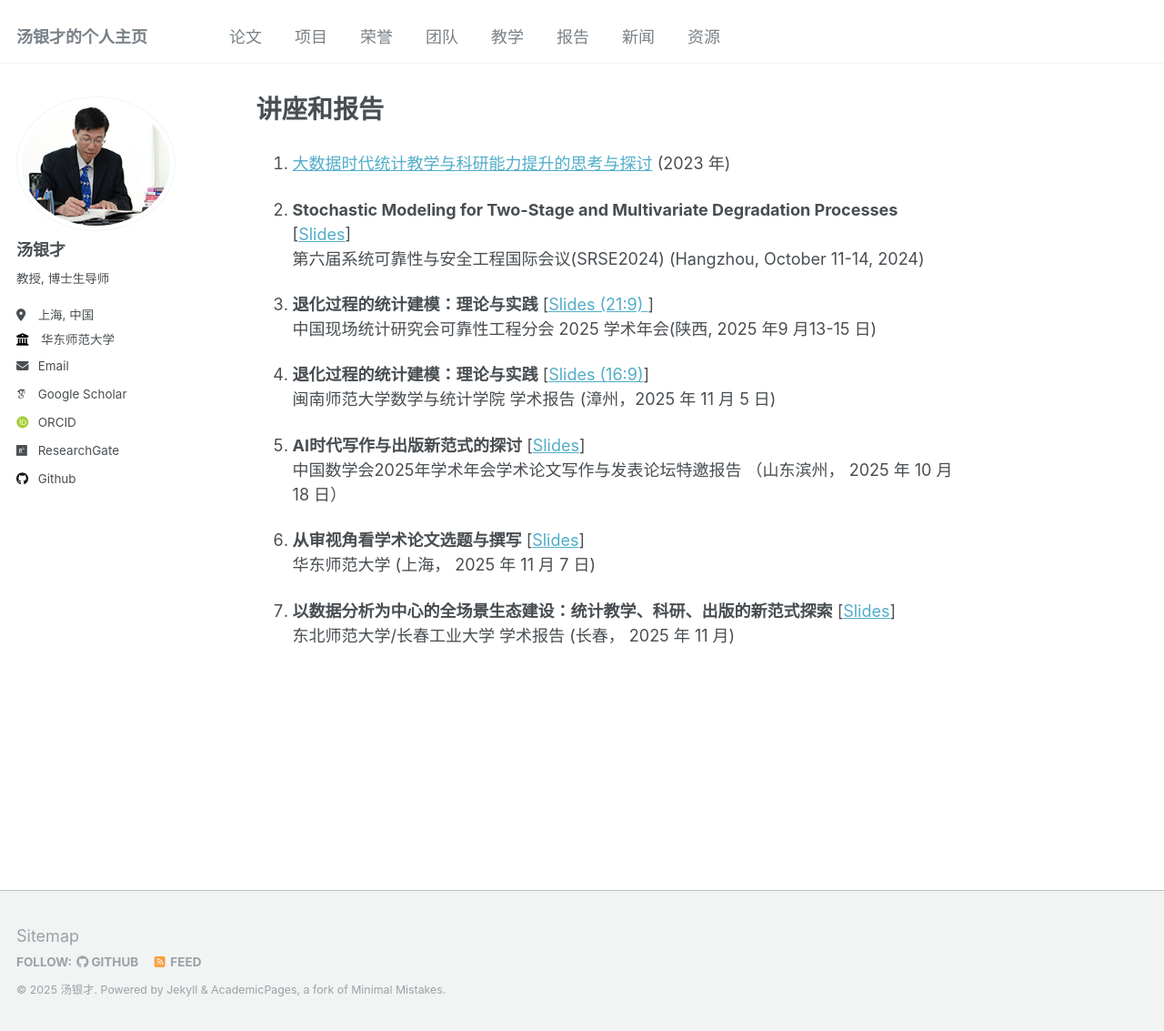
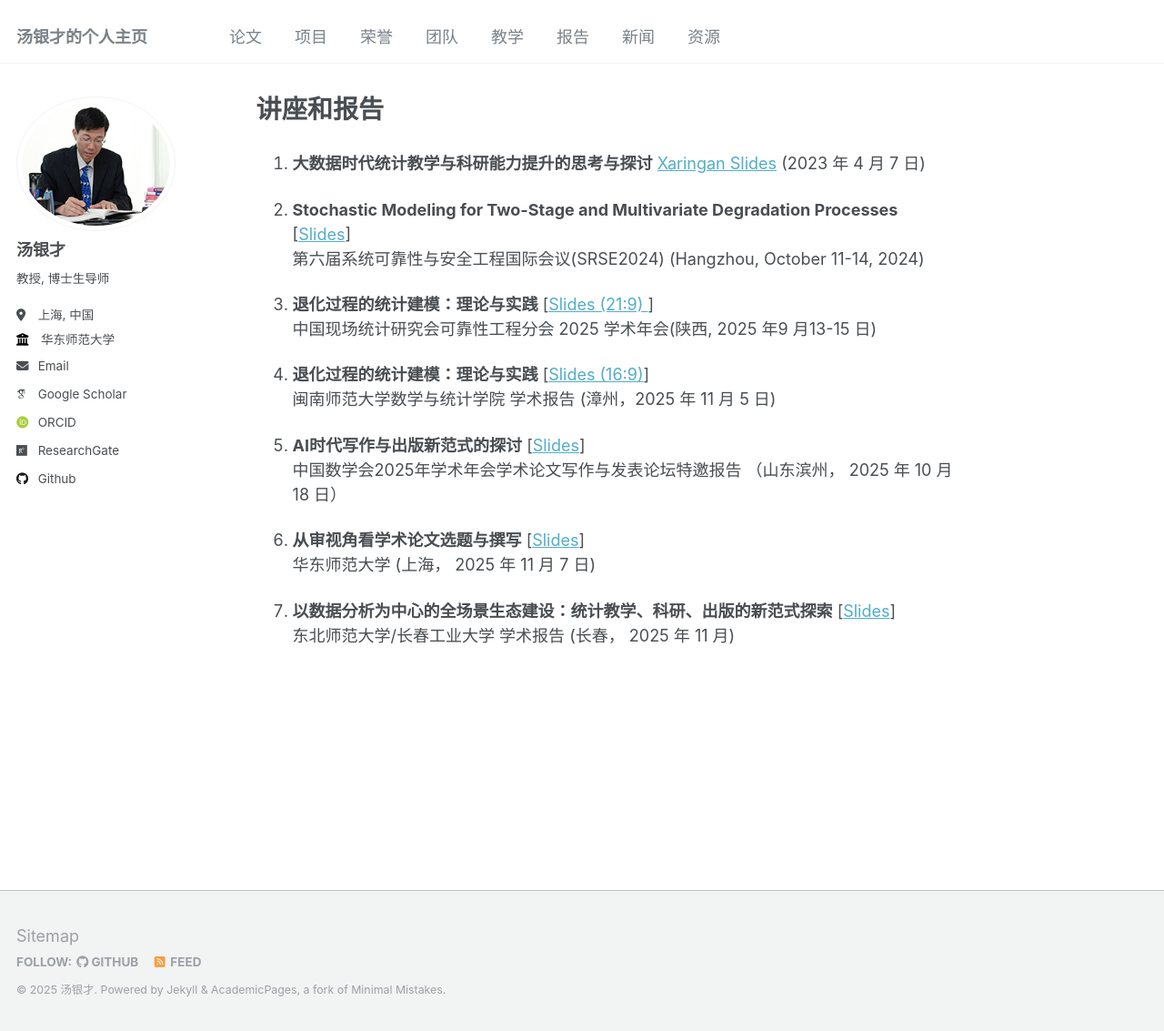
Before and after one commit to tangyc8866/tangyc8866.github.io, a Jekyll site: the page built from _pages/talks.md, in a window 1280 px wide and 1133 px high. Shown: the whole window at 91% size. Built offline with Jekyll 4.4.1, drawn with Linux system fonts in a browser that asks for light colours; some web fonts are replaced.

Commit message:
Update talks.md

```diff
--- a/_pages/talks.md
+++ b/_pages/talks.md
@@ -4,8 +4,8 @@ title: "讲座和报告"
 author_profile: true
 ---
 
-1. [大数据时代统计教学与科研能力提升的思考与探讨](https://tangyc8866.github.io/rmarkdown-xaringan-slides/#1)
-   (2023 年)
+1. **大数据时代统计教学与科研能力提升的思考与探讨** [Xaringan Slides](https://tangyc8866.github.io/rmarkdown-xaringan-slides/#1)
+   (2023 年 4 月 7 日)
 
 1. **Stochastic Modeling for Two-Stage and Multivariate Degradation Processes** [<a href="/files/slides/Tang-SRSE2024.pdf">Slides</a>]
    第六届系统可靠性与安全工程国际会议(SRSE2024) (Hangzhou, October 11-14, 2024)
```
